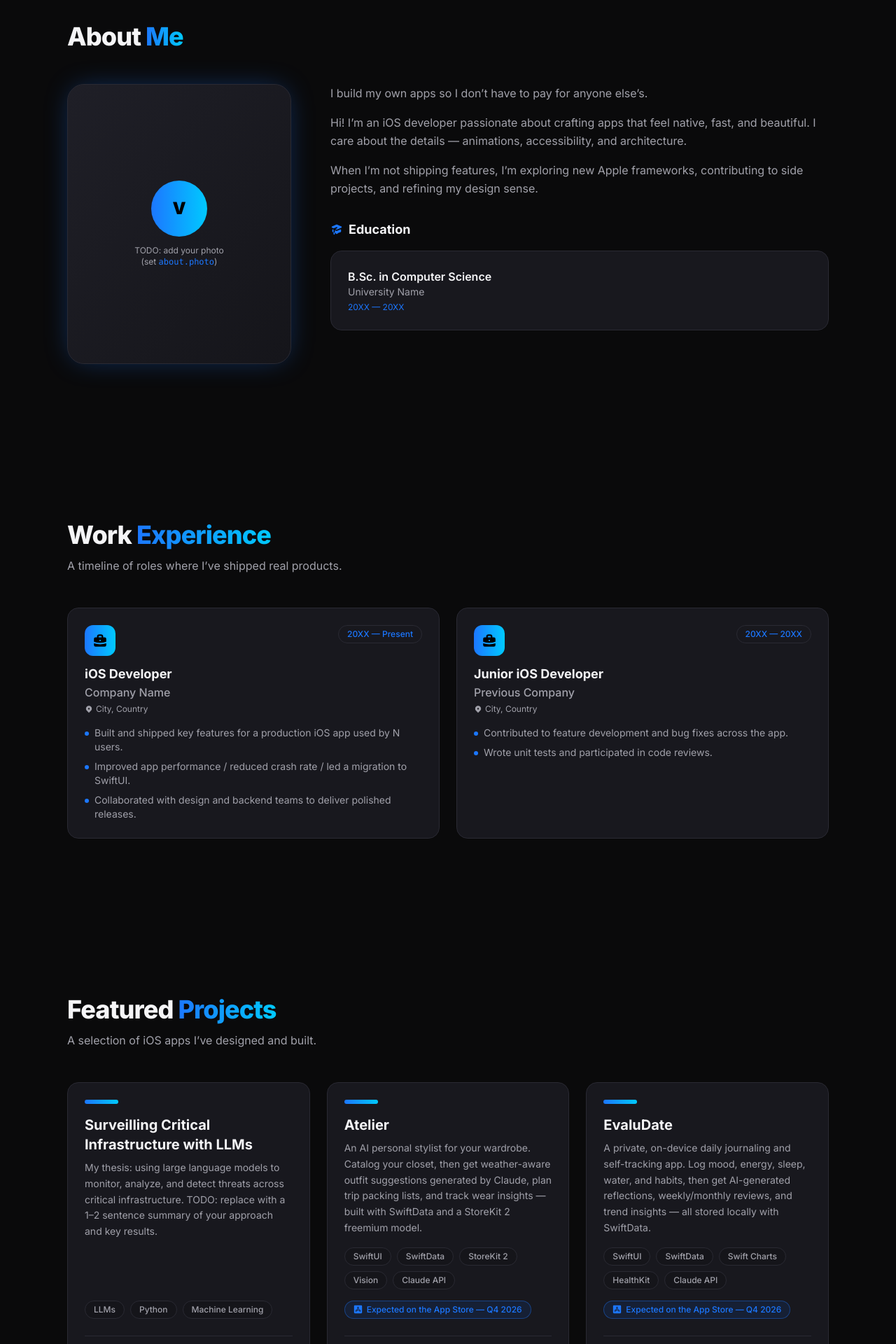
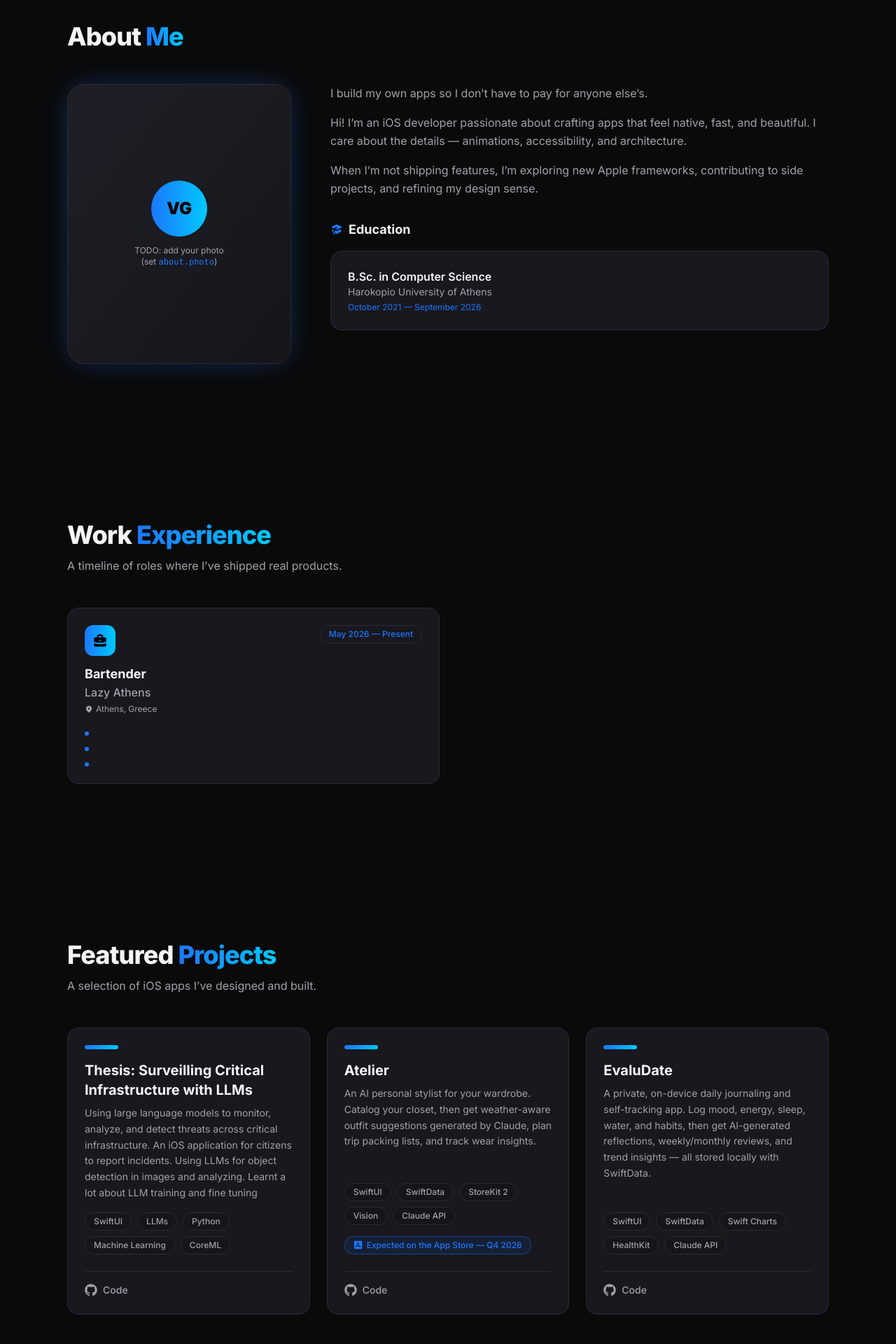
Before and after one commit to YungN3O/Portfolio, a React (Vite) app in the folder Web/: page / in a window 1280 px wide. Shown: the part 880-2800 px from the top of the page at 70% size. Built offline with nearby package versions, Linux system fonts and the light colour scheme.

Commit message:
Updated some information about me

```diff
--- a/Web/src/data/content.js
+++ b/Web/src/data/content.js
@@ -8,7 +8,7 @@
 // ---- Profile / global info -------------------------------------------------
 export const profile = {
   // TODO: replace with real content
-  name: 'Vasileios',
+  name: 'Vasileios Gkoumas',
   // TODO: replace with real content
   title: 'iOS Developer',
   // TODO: replace with real content
@@ -39,9 +39,9 @@ export const about = {
   // TODO: replace with real education history
   education: [
     {
-      school: 'University Name',
+      school: 'Harokopio University of Athens',
       degree: 'B.Sc. in Computer Science',
-      period: '20XX — 20XX',
+      period: 'October 2021 — September 2026',
     },
     // Add more entries as needed
   ],
@@ -54,39 +54,28 @@ export const about = {
 export const experience = [
   {
     // TODO: replace with real content
-    role: 'iOS Developer',
-    company: 'Company Name',
-    period: '20XX — Present',
-    location: 'City, Country',
+    role: 'Bartender',
+    company: 'Lazy Athens',
+    period: 'May 2026 — Present',
+    location: 'Athens, Greece',
     bullets: [
-      'Built and shipped key features for a production iOS app used by N users.',
-      'Improved app performance / reduced crash rate / led a migration to SwiftUI.',
-      'Collaborated with design and backend teams to deliver polished releases.',
+      '',
+      '',
+      '',
     ],
   },
-  {
-    // TODO: replace with real content
-    role: 'Junior iOS Developer',
-    company: 'Previous Company',
-    period: '20XX — 20XX',
-    location: 'City, Country',
-    bullets: [
-      'Contributed to feature development and bug fixes across the app.',
-      'Wrote unit tests and participated in code reviews.',
-    ],
-  },
-  // Add / remove experience entries as needed
+
 ]
 
 // ---- Projects (cards) ------------------------------------------------------
 export const projects = [
   {
     // My thesis project — TODO: refine the description, tech, and link below
-    name: 'Surveilling Critical Infrastructure with LLMs',
+    name: 'Thesis: Surveilling Critical Infrastructure with LLMs',
     description:
-      'My thesis: using large language models to monitor, analyze, and detect threats across critical infrastructure. TODO: replace with a 1–2 sentence summary of your approach and key results.',
+      'Using large language models to monitor, analyze, and detect threats across critical infrastructure. An iOS application for citizens to report incidents. Using LLMs for object detection in images and analyzing. Learnt a lot about LLM training and fine tuning ',
     // TODO: adjust to your real stack
-    tech: ['LLMs', 'Python', 'Machine Learning'],
+    tech: ['SwiftUI','LLMs', 'Python', 'Machine Learning', 'CoreML'],
     // TODO: link to the thesis repo, paper, or PDF
     githubUrl: '#',
     // Not an App Store app — no store link / badge shown.
@@ -95,7 +84,7 @@ export const projects = [
   {
     name: 'Atelier',
     description:
-      'An AI personal stylist for your wardrobe. Catalog your closet, then get weather-aware outfit suggestions generated by Claude, plan trip packing lists, and track wear insights — built with SwiftData and a StoreKit 2 freemium model.',
+      'An AI personal stylist for your wardrobe. Catalog your closet, then get weather-aware outfit suggestions generated by Claude, plan trip packing lists, and track wear insights.',
     tech: ['SwiftUI', 'SwiftData', 'StoreKit 2', 'Vision', 'Claude API'],
     // TODO: replace with real GitHub repo link
     githubUrl: '#',
@@ -113,7 +102,7 @@ export const projects = [
     // TODO: replace with real App Store link (or omit if not on the store)
     appStoreUrl: '#',
     // Shown as a badge while appStoreUrl is still '#'. Set to '' once live.
-    appStoreStatus: 'Expected on the App Store — Q4 2026',
+    //  appStoreStatus: 'Expected on the App Store — Q4 2026',
   },
   // Add / remove projects as needed
 ]
@@ -125,26 +114,26 @@ export const skills = [
     category: 'Languages',
     items: [
       { name: 'Swift', level: 95 },
-      { name: 'Objective-C', level: 60 },
-      { name: 'JavaScript / TypeScript', level: 75 },
+      { name: 'Python', level: 40 },
+      { name: 'JavaScript / TypeScript', level: 60 },
     ],
   },
   {
     category: 'Frameworks',
     items: [
       { name: 'SwiftUI', level: 92 },
-      { name: 'UIKit', level: 88 },
-      { name: 'Combine', level: 80 },
-      { name: 'React', level: 70 },
+      { name: 'SwiftData', level: 88 },
+      { name: 'Foundation Models', level: 80 },
+      { name: 'CoreML', level: 60 },
     ],
   },
   {
     category: 'Tools & Platforms',
     items: [
       { name: 'Xcode', level: 95 },
-      { name: 'Git', level: 88 },
-      { name: 'Core Data', level: 78 },
-      { name: 'Figma', level: 65 },
+      { name: 'Git', level: 90 },
+      { name: 'Claude Code', level: 88 },
+      { name: 'Prompt Engineering', level: 75 },
     ],
   },
   // TODO: adjust categories, skills, and levels to match you
```
